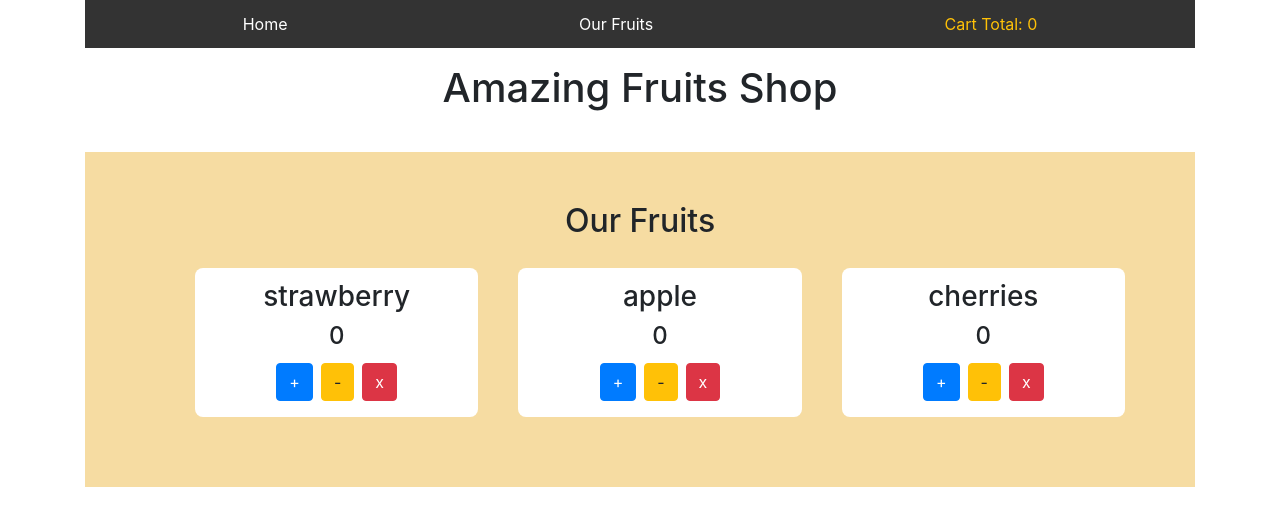
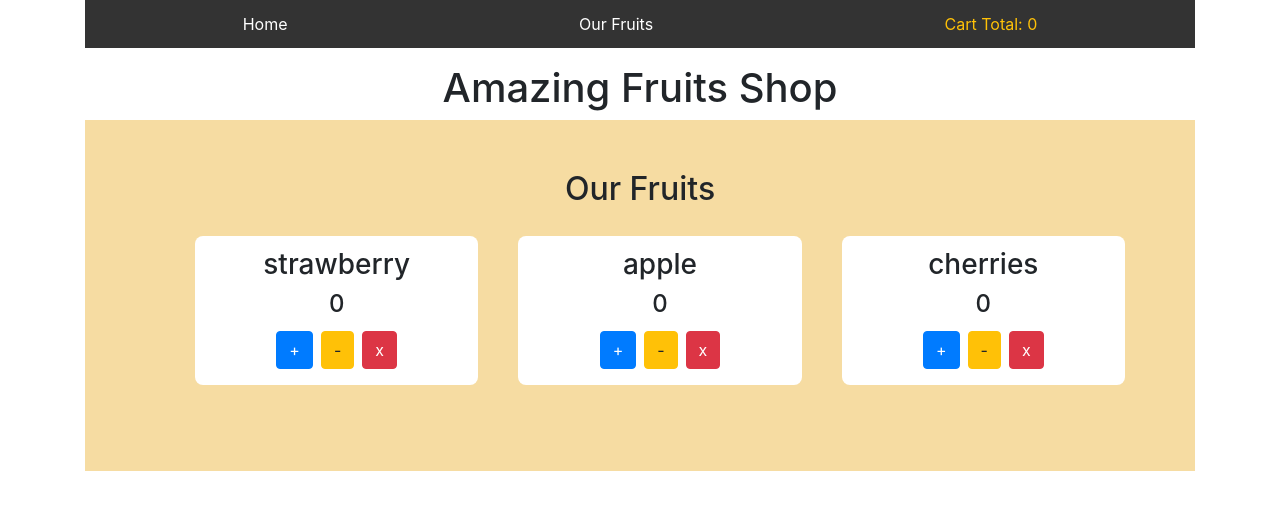
Before and after one commit to sylpi10/3wa-tp-fruits, a React (Create React App) app: page / in a window 1280 px wide. Shown: the top 526 px of the page. Built offline with nearby package versions, Linux system fonts and the light colour scheme.

Commit message:
update css

```diff
--- a/src/App.css
+++ b/src/App.css
@@ -16,14 +16,17 @@
 
 .fruits {
   background-color: rgb(246, 220, 162);
-  margin-top: 40px;
+  margin-top: 60px;
   padding: 50px;
 }
-.fruits .fruits-wrap {
+.fruits {
+  /* display: flex; */
+  margin: auto;
+  list-style-type: none;
+}
+.fruits ul {
+  list-style-type: none;
   display: flex;
-  margin: auto;
-  justify-content: space-around;
-  list-style-type: none;
 }
 .fruits ul li {
   width: 300px;
```
